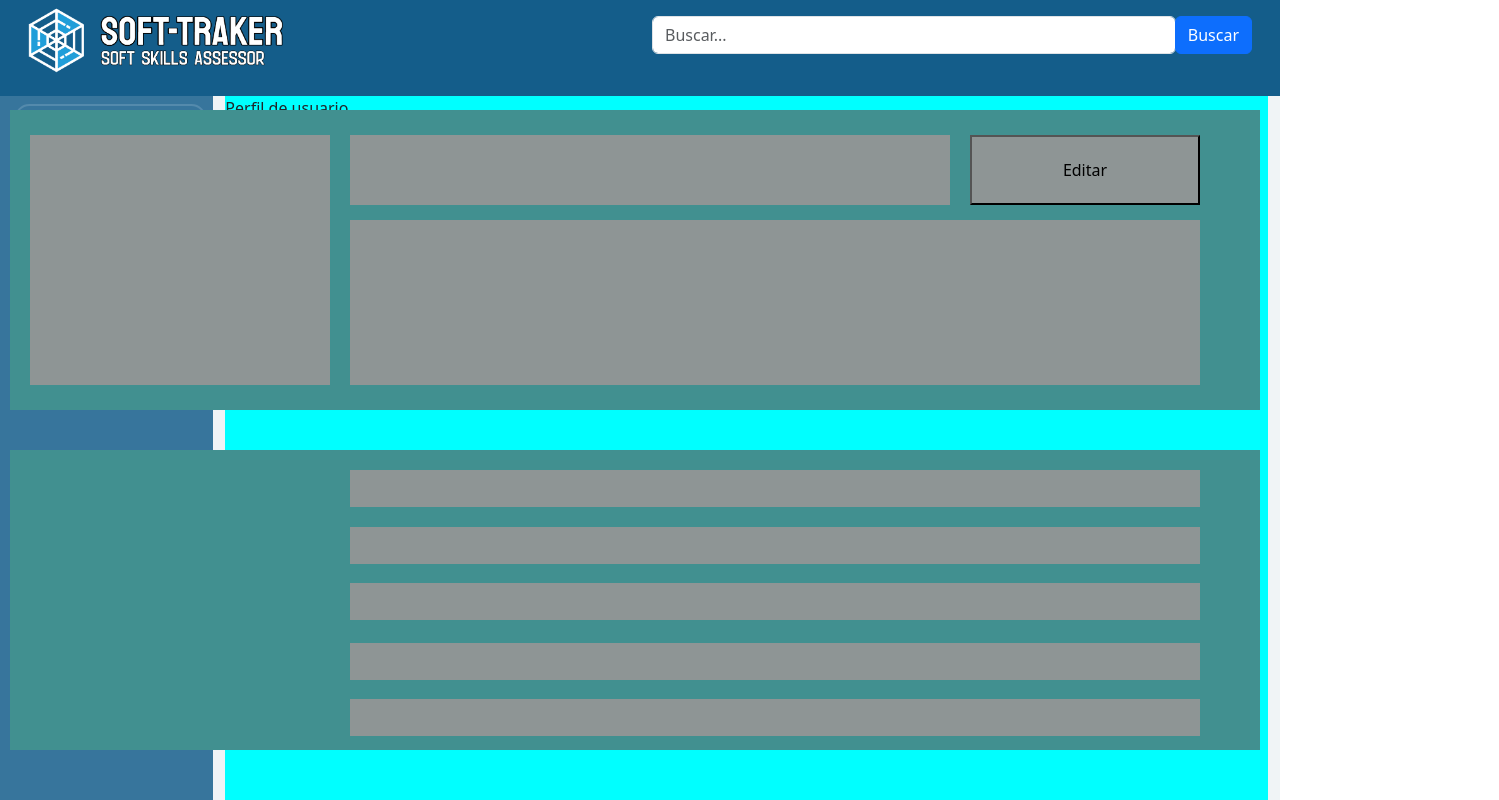
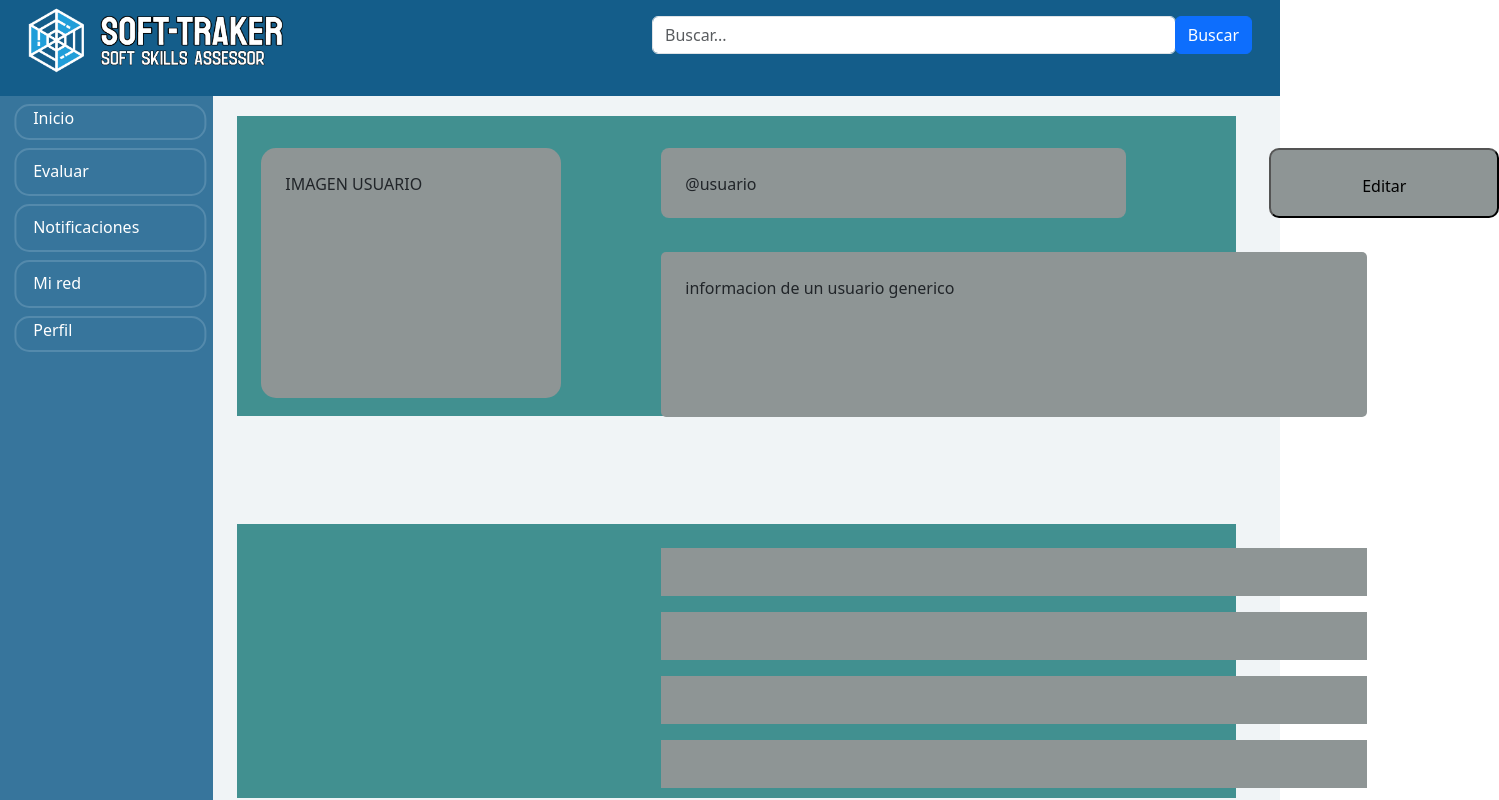
Before and after one commit to SoftTecky/website, a Vue app: page /profile in a window 1280 px wide. Shown: the top 800 px of the page, 1499 px wide, since content can reach past the window. Built offline with nearby package versions, Linux system fonts and the light colour scheme.

Commit message:
Perfil ajustado - Coorecciones braian

```diff
--- a/package.json
+++ b/package.json
@@ -9,9 +9,11 @@
   },
   "dependencies": {
     "bootstrap": "^5.3.0-alpha3",
+    "chart.js": "^4.3.0",
     "core-js": "^3.8.3",
     "jquery": "^3.7.0",
     "vue": "^3.2.13",
+    "vue-chartjs": "^5.2.0",
     "vue-router": "^4.0.3"
   },
   "devDependencies": {
--- a/src/views/ProfileView.vue
+++ b/src/views/ProfileView.vue
@@ -1,20 +1,23 @@
 <template>
-
-    <div class="box h-100 w-100">
-        <span> Perfil de usuario </span>
+    <div class="container">
+        <div class="contentProfil">
+            <div class="Cuadrado-Principal"> </div>
+            <div class="Cuadro-foto"> IMAGEN USUARIO</div>
+            <div class="Cuadro-nombre">@usuario</div>
+            <div class="Cuadro-info"> informacion de un usuario generico</div>
+            <button class="Editar"> Editar </button>
         </div>
-    <div class= "Cuadrado-Principal"> </div>
-    <div class="Cuadro-foto"></div>
-    <div class="Cuadro-nombre"></div>
-    <div class="Cuadro-info"></div>
+        <div class="conetntGraph">
             <div class="Cuadro-inferior"></div>
             <div class="Primer-Cuadro"></div>
             <div class="Segundo-Cuadro"></div>
             <div class="Tercer-Cuadro"></div>
             <div class="Cuarto-Cuadro"></div>
             <div class="Quinto-Cuadro"></div>
+        </div>
+    </div>
 
-    <button class="Editar">  Editar </button>
+
 
 
 </template>
@@ -30,93 +33,99 @@ export default {
 .box {
     background-color: aqua;
 }
+
+.container {
+    padding: -2vh;
+    margin: 0.5vh 0 0 -2vh;
+}
+
 .Cuadrado-Principal {
-width: 1250px;
+    width: 78vw;
     height: 300px;
     background-color: hsl(180, 38%, 41%);
     position: absolute;
-left: 10px;
-top: 110px;
+    padding: 3vh;
+    margin: 2vh 0 0 2vh;
 }
+
 .Cuadro-foto {
     width: 300px;
     height: 250px;
     background-color: hsl(180, 3%, 57%);
     position: absolute;
-left: 30px;
-top: 135px;
+    padding: 3vh;
+    margin: 6vh 0 0 5vh;
+    border-radius: 15px;
 }
-.Cuadro-nombre{
-width: 600px;
+
+.Cuadro-nombre {
+    width: 465px;
     height: 70px;
     background-color: hsl(180, 3%, 57%);
     position: absolute;
-left: 350px;
-top: 135px;
-}
-.Cuadro-info {
-width: 850px;
-height: 165px;
-background-color: hsl(180, 3%, 57%);
-position: absolute;
-left: 350px;
-top: 220px;
-}
-.Cuadro-inferior{
-width: 1250px;
-height: 300px;
-background-color: hsl(180, 38%, 41%);
-position: absolute;
-left: 10px;
-top: 450px;
-}
-.Primer-Cuadro{
-width: 850px;
-height: 37px;
-background-color: hsl(180, 3%, 57%);
-position: absolute;
-left: 350px;
-top: 470px;
-}
-.Segundo-Cuadro{
-width: 850px;
-height: 37px;
-background-color: hsl(180, 3%, 57%);
-position: absolute;
-left: 350px;
-top: 527px;
-}
-.Tercer-Cuadro{
-width: 850px;
-height: 37px;
-background-color: hsl(180, 3%, 57%);
-position: absolute;
-left: 350px;
-top: 583px;
-}
-.Cuarto-Cuadro{
-width: 850px;
-height: 37px;
-background-color: hsl(180, 3%, 57%);
-position: absolute;
-left: 350px;
-top: 643px;
-}
-.Quinto-Cuadro{
-width: 850px;
-height: 37px;
-background-color: hsl(180, 3%, 57%);
-position: absolute;
-left: 350px;
-top: 699px;
+    padding: 3vh;
+    margin: 6vh 0 0 55vh;
+    border-radius: 8px;
 }
 
-.Editar{
+.Editar {
     width: 230px;
     height: 70px;
     background-color: hsl(180, 3%, 57%);
     position: absolute;
-left: 970px;
-top: 135px;
+    padding: 3vh;
+    margin: 6vh 0 0 131vh;
+    border-radius: 10px;
+}
+
+.Cuadro-info {
+    width: 706px;
+    height: 165px;
+    background-color: hsl(180, 3%, 57%);
+    position: absolute;
+    padding: 3vh;
+    margin: 19vh 0 0 55vh;
+    border-radius: 5px;
+}
+
+.Cuadro-inferior {
+    width: 78vw;
+    height: 274px;
+    background-color: hsl(180, 38%, 41%);
+    position: absolute;
+    padding: 3vh;
+    margin: 53vh 0 0 2vh;
+}
+
+.Primer-Cuadro,
+.Segundo-Cuadro,
+.Tercer-Cuadro,
+.Cuarto-Cuadro,
+.Quinto-Cuadro {
+    width: 706px;
+    height: 37px;
+    background-color: hsl(180, 3%, 57%);
+    position: absolute;
+    margin-left: 55vh;
+}
+.Primer-Cuadro {
+    padding: 3vh;
+    margin-top: 56vh;
+}
+.Segundo-Cuadro {
+    padding: 3vh;
+    margin-top: 64vh;
+}
+.Tercer-Cuadro {
+    padding: 3vh;
+    margin-top: 72vh;
+}
+.Cuarto-Cuadro {
+    padding: 3vh;
+    margin-top: 80vh;
+}
+.Quinto-Cuadro {
+    padding: 3vh;
+    margin-top: 88vh;
 }
 </style>
```
Also changed, not shown: 1 other file (tests, documents, lock files or other folders). Lines whose indentation alone changed are shown as unchanged.
